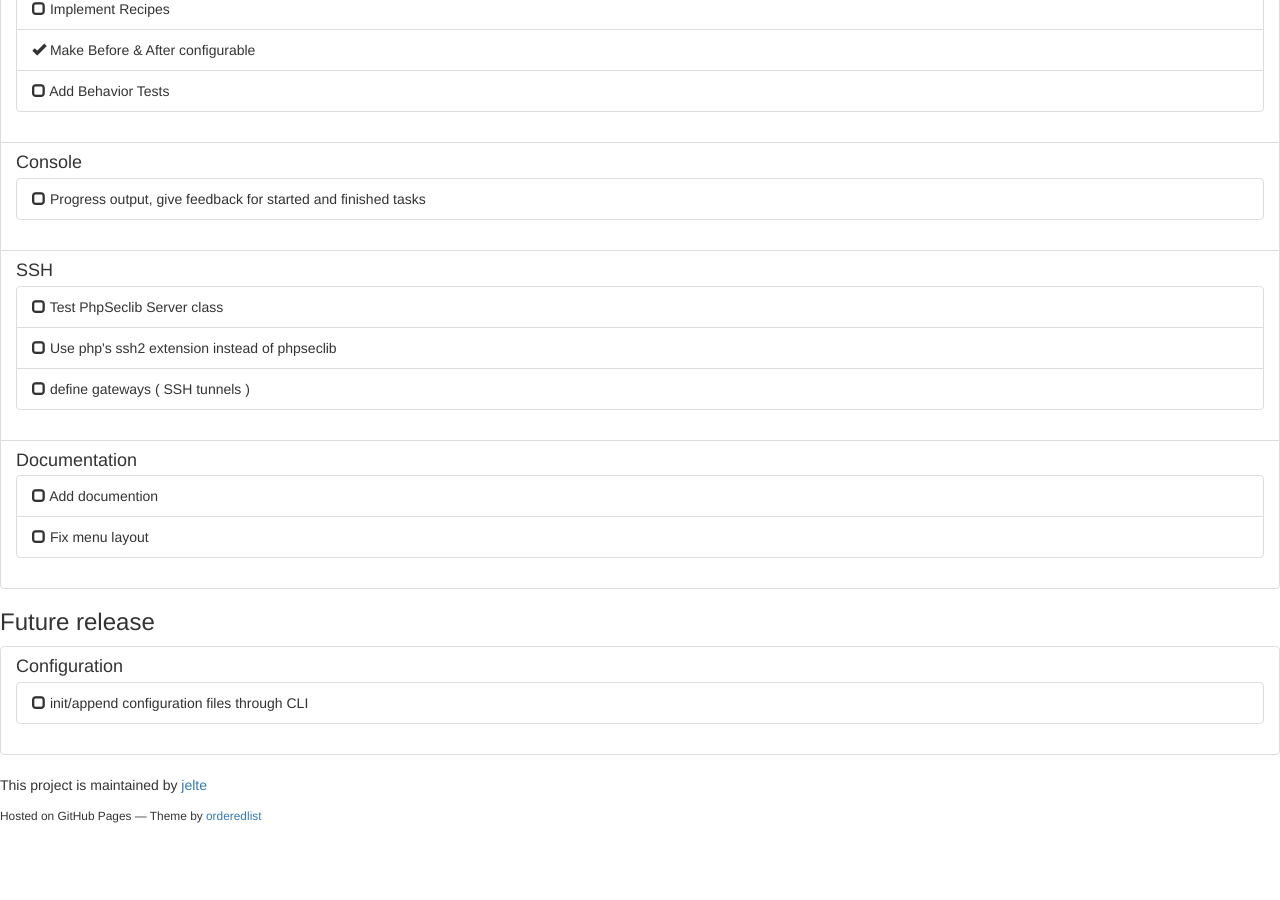
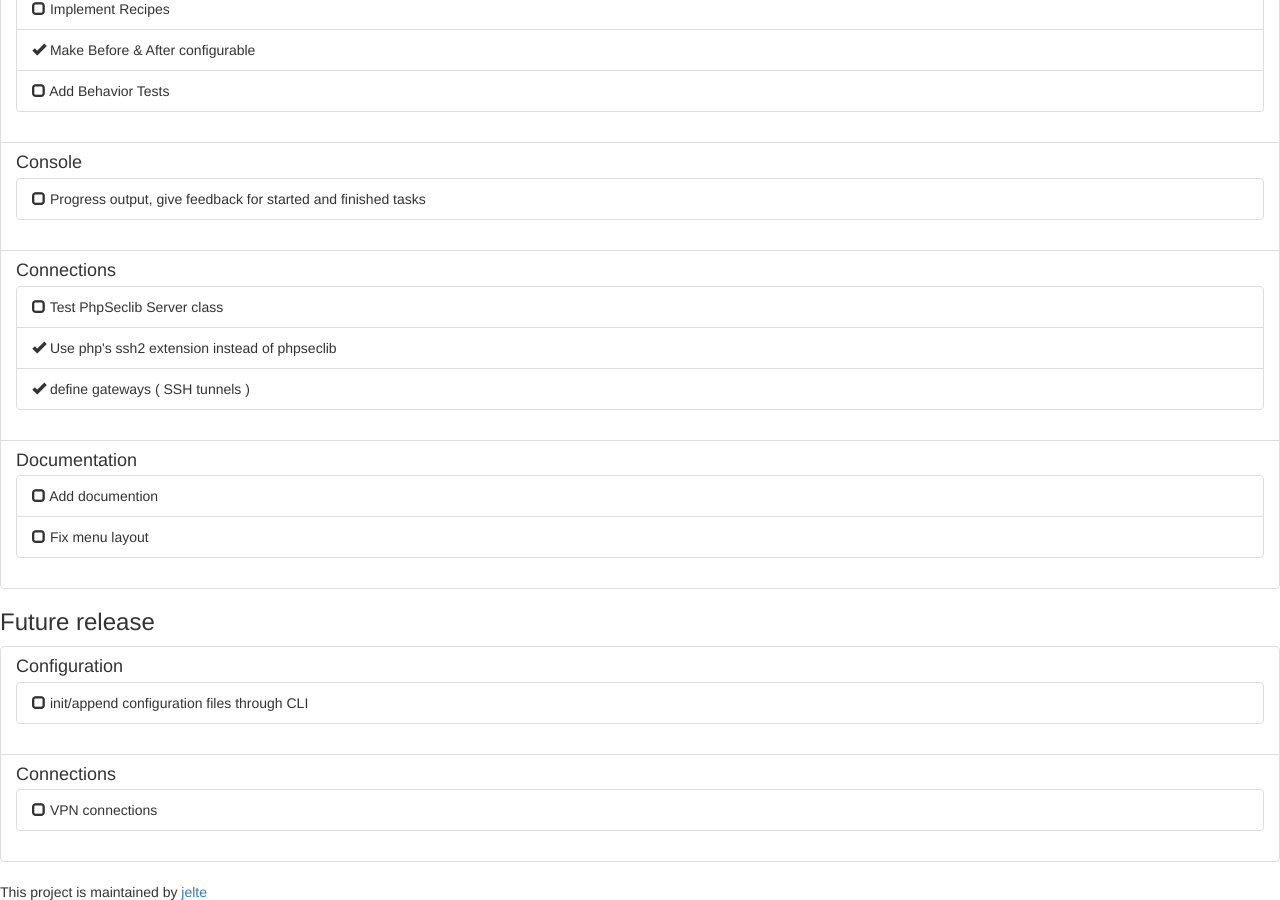
Before and after one commit to jelte/automaton, a Jekyll site: the page built from roadmap.md, in a window 1280 px wide and 900 px high, scrolled down 814 px. Built offline with Jekyll 4.4.1, drawn with Linux system fonts in a browser that asks for light colours; nearby versions of some CDN libraries; library files that are not in the unit come from our copies; before the commit the page ends 1649 px from its top, so only the background shows below that.

Commit message:
update roadmap

```diff
--- a/_data/roadmap.yml
+++ b/_data/roadmap.yml
@@ -36,14 +36,16 @@ releases:
           -
             title: Progress output, give feedback for started and finished tasks
       -
-        name: SSH
+        name: Connections
         todos:
           -
             title: Test PhpSeclib Server class
           -
             title: Use php's ssh2 extension instead of phpseclib
+            done: yes
           -
             title: define gateways ( SSH tunnels )
+            done: yes
       -
         name: Documentation
         todos:
@@ -59,3 +61,8 @@ releases:
         todos:
           -
             title: init/append configuration files through CLI
+      -
+        name: Connections
+        todos:
+          -
+            title: VPN connections
```
